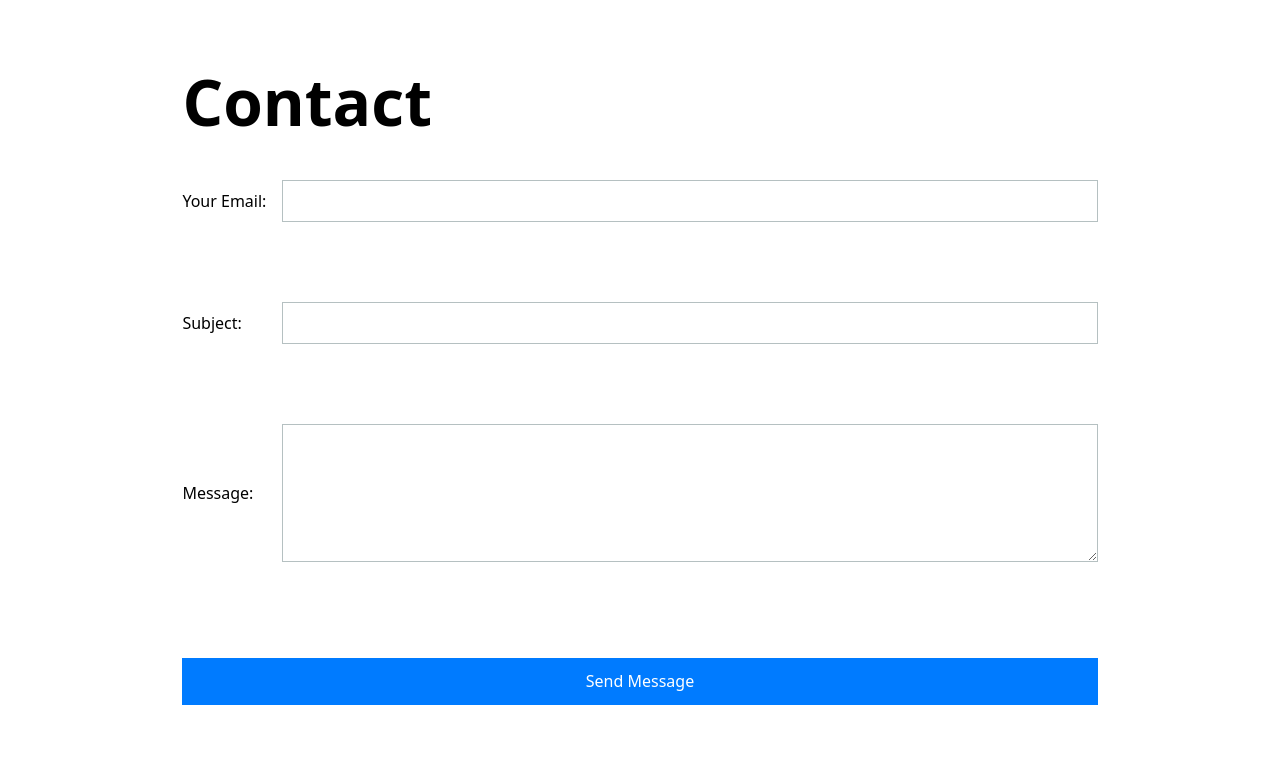
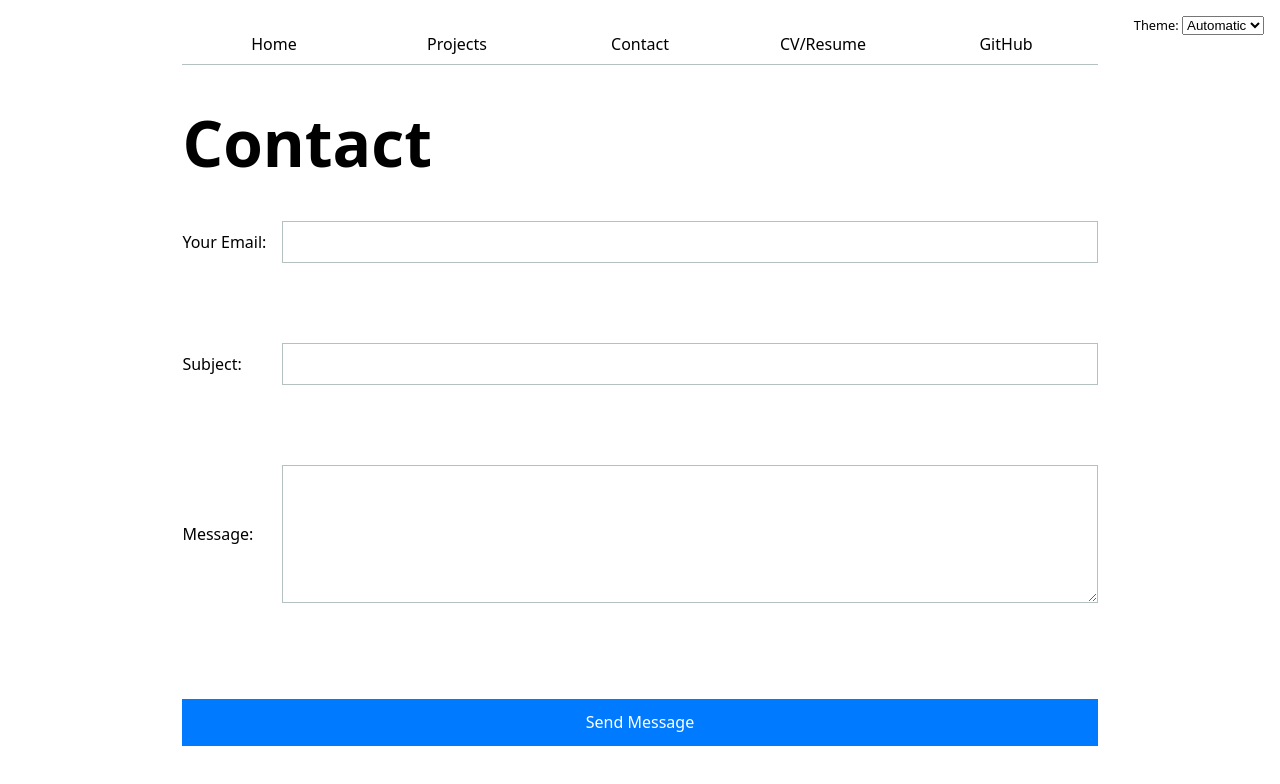
Before and after one commit to diegoarevalo12/portfolio, a plain HTML site: page contact/index.html in a window 1280 px wide. Drawn offline with Linux system fonts and the light colour scheme; files that its build step writes are made by us from their sources.

Commit message:
gtukyugykigkyu

```diff
--- a/contact/index.html
+++ b/contact/index.html
@@ -3,7 +3,7 @@
 <head>
     <meta charset="UTF-8">
     <meta name="viewport" content="width=device-width, initial-scale=1.0">
-    <link rel="stylesheet" href="../assets/style.css">
+    <link rel="stylesheet" href="../style.css">
 </head>
 <body>
 
@@ -27,6 +27,6 @@
         <!-- Submit Button -->
         <button>Send Message</button>
     </form>
-    <script type="module" src="../assets/global.js"></script>
+    <script type="module" src="../global.js"></script>
 </body>
 </html>
```
Also changed, not shown: index.html (+5 -2 lines), projects/index.html (+2 -2 lines), resume/index.html (+2 -2 lines).
